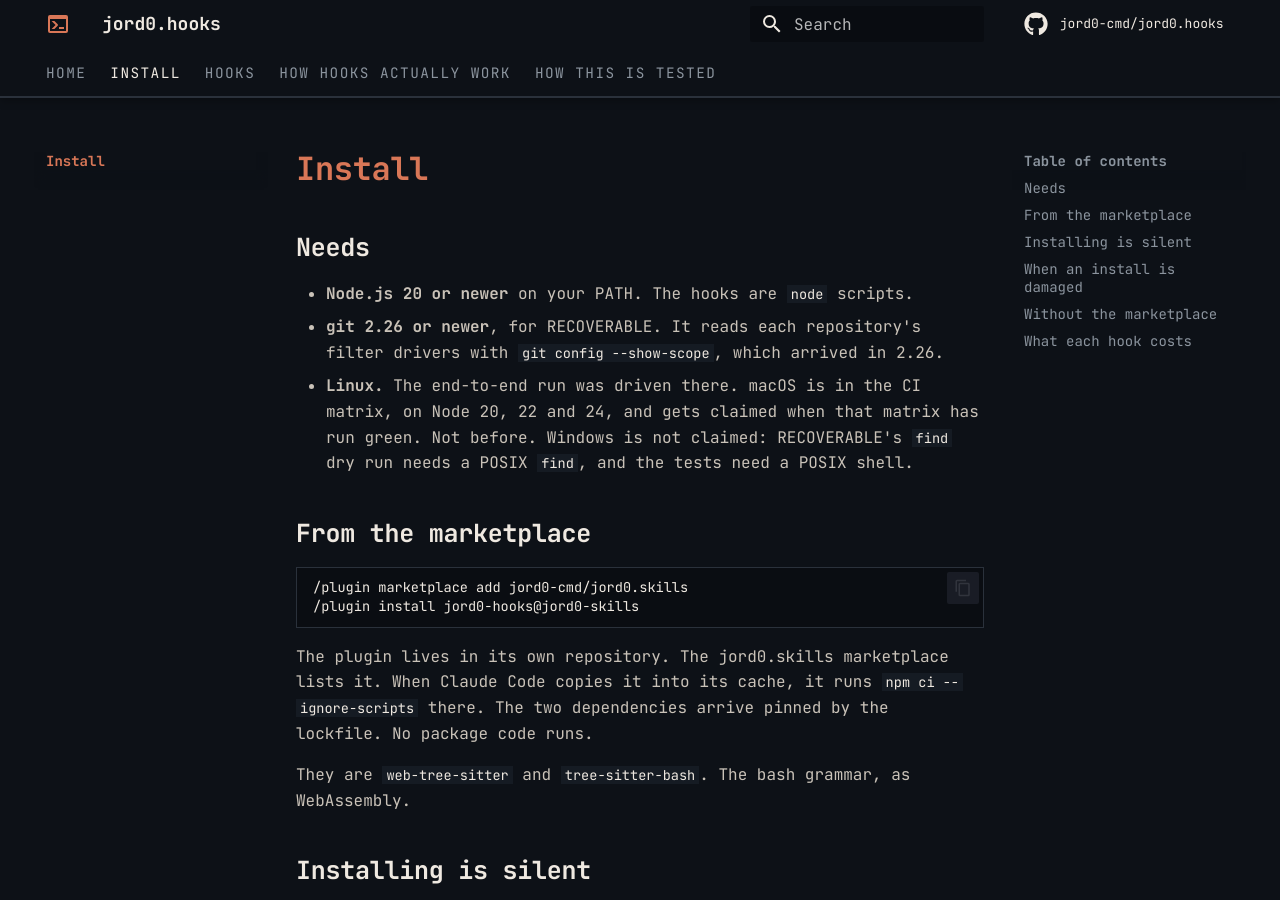
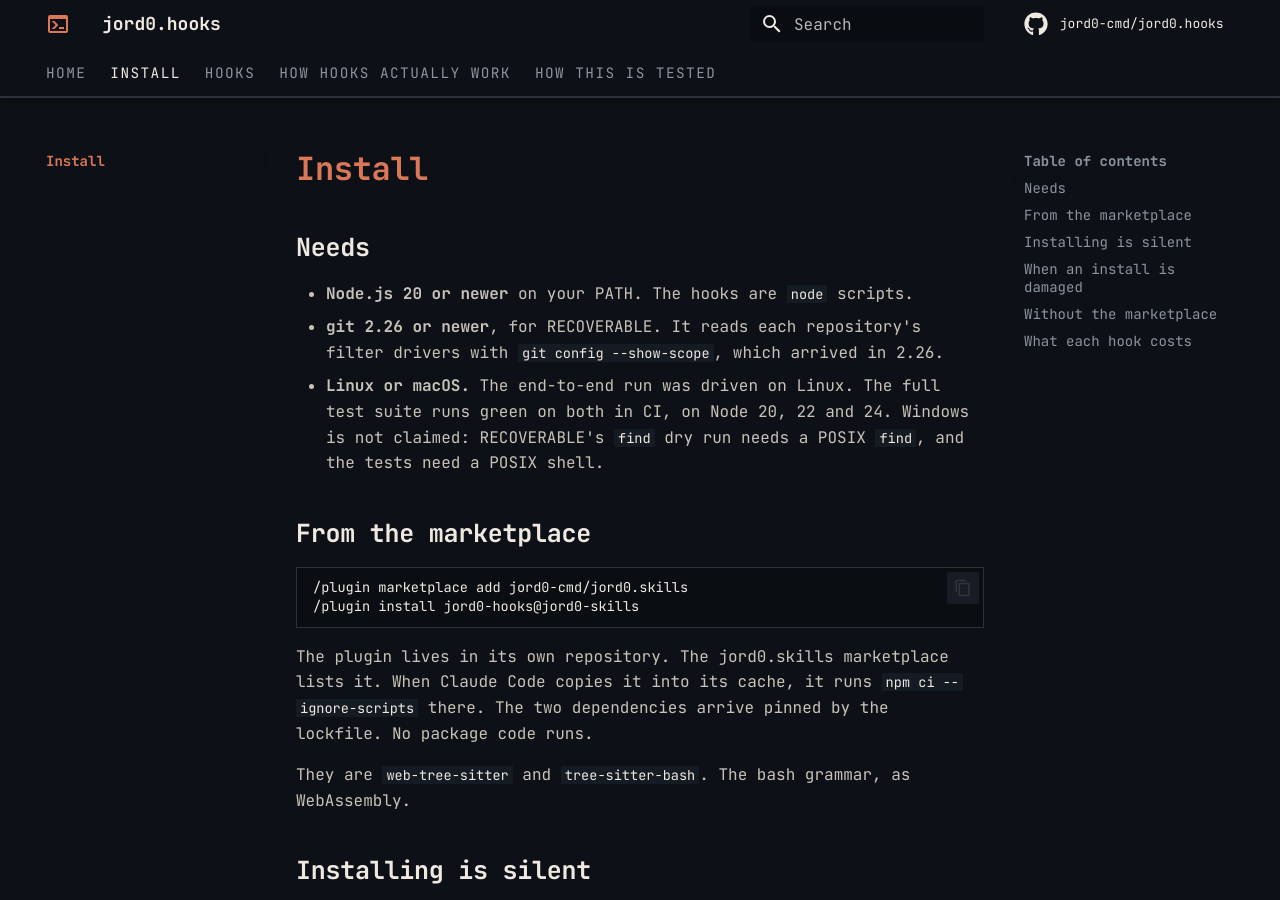
Before and after one commit to jord0-cmd/jord0.hooks, an MkDocs documentation site: the page built from docs/install.md, in a window 1280 px wide and 900 px high. Built offline with MkDocs 1.6.1 and Material for MkDocs 9.7.7, drawn with Linux system fonts in a browser that asks for light colours; comment, search, counter and statistics services are not loaded.

Commit message:
README, install: macOS is claimed; the full suite ran green on it
Both pages said macOS would be claimed once the CI matrix had run green on it, and not before.
Run 36743788631 at 59ecc98: macOS and Linux on Node 20, 22 and 24, 783 pass and 0 fail in each
of the six jobs. The end-to-end run is still Linux only, and the pages say so.

Co-Authored-By: Claude Opus 5.5 <noreply@anthropic.com>

```diff
--- a/docs/install.md
+++ b/docs/install.md
@@ -4,7 +4,7 @@
 
 - **Node.js 20 or newer** on your PATH. The hooks are `node` scripts.
 - **git 2.26 or newer**, for RECOVERABLE. It reads each repository's filter drivers with `git config --show-scope`, which arrived in 2.26.
-- **Linux.** The end-to-end run was driven there. macOS is in the CI matrix, on Node 20, 22 and 24, and gets claimed when that matrix has run green. Not before. Windows is not claimed: RECOVERABLE's `find` dry run needs a POSIX `find`, and the tests need a POSIX shell.
+- **Linux or macOS.** The end-to-end run was driven on Linux. The full test suite runs green on both in CI, on Node 20, 22 and 24. Windows is not claimed: RECOVERABLE's `find` dry run needs a POSIX `find`, and the tests need a POSIX shell.
 
 ## From the marketplace
 
```
Also changed, not shown: README.md (+1 -1 lines).
